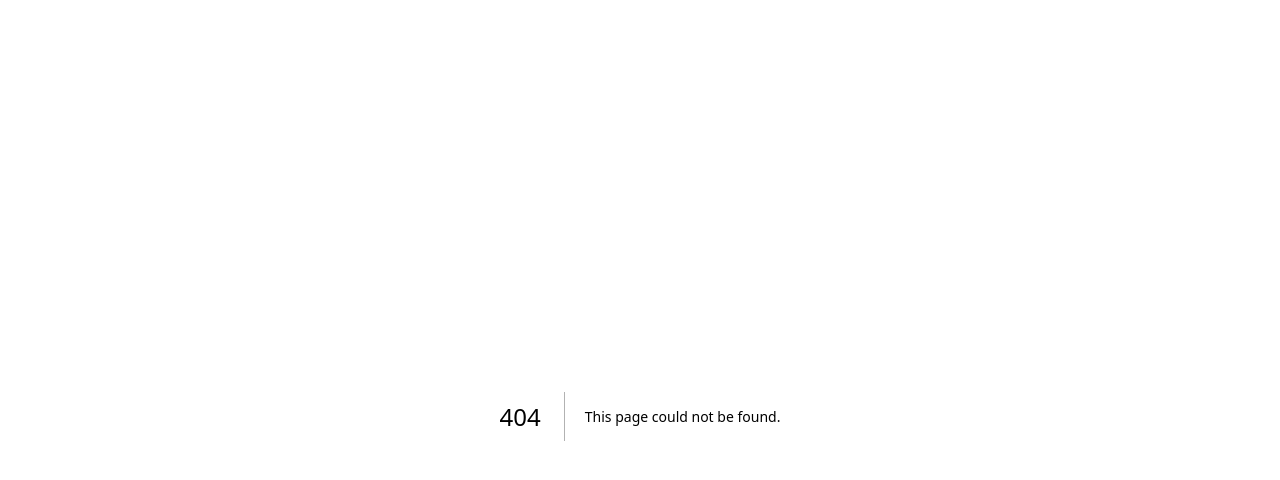
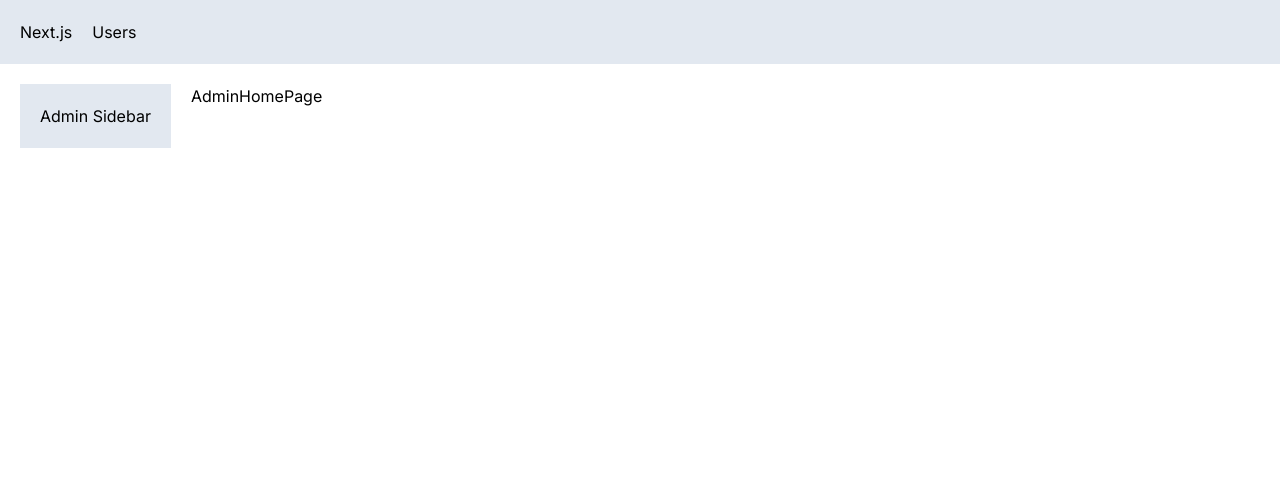
Before and after one commit to ryguyroberts/Nextjs_test, a Next.js app: page /admin in a window 1280 px wide. Before the commit this address had no page. Shown: the top 480 px of the page. Built offline with nearby package versions, Linux system fonts and the light colour scheme.

Commit message:
add navbar'

```diff
--- /dev/null
+++ b/app/NavBar.tsx
@@ -0,0 +1,13 @@
+import React from 'react'
+import Link from 'next/link'
+
+const NavBar = () => {
+  return (
+    <div className='flex bg-slate-200 p-5'>
+      <Link href="/" className='mr-5'>Next.js</Link>
+      <Link href="/users">Users</Link>
+    </div>
+  )
+}
+
+export default NavBar
--- /dev/null
+++ b/app/admin/layout.tsx
@@ -0,0 +1,16 @@
+import React, { ReactNode } from 'react'
+
+interface Props {
+  children: ReactNode;
+}
+
+const AdminLayout = ({ children }: Props) => {
+  return (
+    <div className='flex'>
+      <aside className='bg-slate-200 p-5 mr-5' >Admin Sidebar</aside>
+      <div>{children}</div>
+    </div>
+  )
+}
+
+export default AdminLayout
--- /dev/null
+++ b/app/admin/page.tsx
@@ -0,0 +1,9 @@
+import React from 'react'
+
+const AdminHomePage = () => {
+  return (
+    <div>AdminHomePage</div>
+  )
+}
+
+export default AdminHomePage
--- a/app/globals.css
+++ b/app/globals.css
@@ -14,5 +14,10 @@
 
 body {
   color: rgb(var(--foreground-rgb));
-  padding: 1rem;
 }
+
+@layer base {
+  h1 {
+    @apply font-extrabold text-2xl mb-3;
+  }
+}
--- a/app/layout.tsx
+++ b/app/layout.tsx
@@ -1,6 +1,7 @@
 import './globals.css'
 import type { Metadata } from 'next'
 import { Inter } from 'next/font/google'
+import NavBar from './NavBar';
 
 const inter = Inter({ subsets: ['latin'] })
 
@@ -16,7 +17,10 @@ export default function RootLayout({
 }) {
   return (
     <html lang="en" data-theme="winter">
-      <body className={inter.className}>{children}</body>
+      <body className={inter.className}>
+        <NavBar />
+        <main className='p-5'>{children}</main>
+      </body>
     </html>
   )
 }
```
